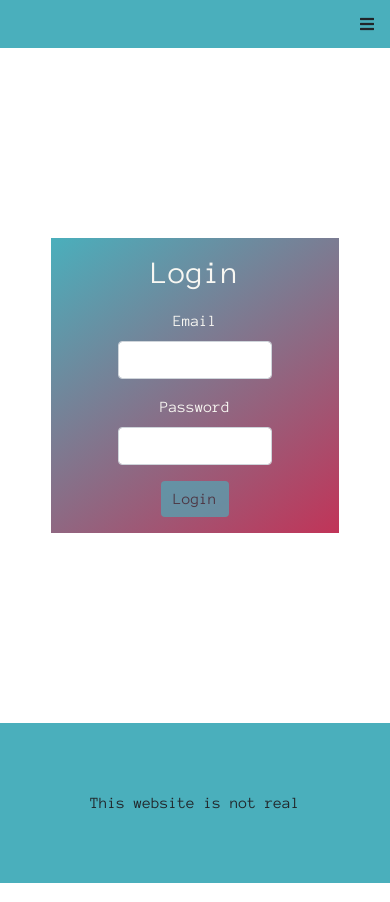
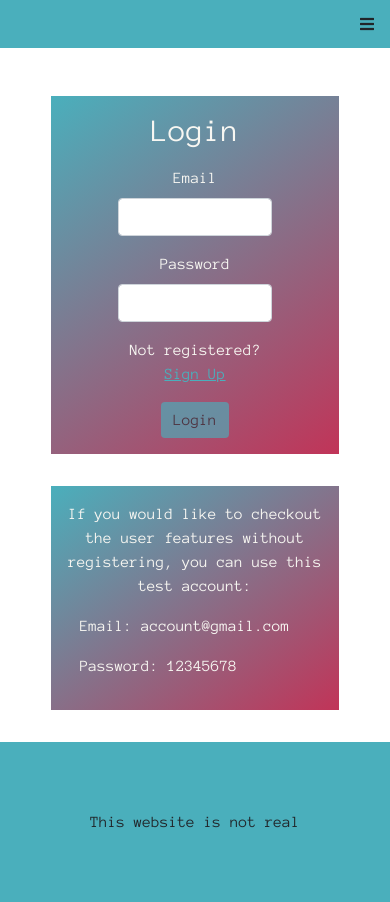
Before and after one commit to fishj123/Video-Store, a React (Create React App) app: page /login in a window 390 px wide. Built offline with nearby package versions, Linux system fonts and the light colour scheme.

Commit message:
Add fake user details to login for trial purposes and combine register/login in navigation

```diff
--- a/src/components/login.jsx
+++ b/src/components/login.jsx
@@ -3,6 +3,7 @@ import Joi from "joi-browser";
 import auth from "../services/authService";
 import Form from "./common/form";
 import { toast } from "react-toastify";
+import { Link } from 'react-router-dom';
 
 class Login extends Form {
   state = {
@@ -46,8 +47,17 @@ class Login extends Form {
           <form className="mt-3 input" onSubmit={this.handleSubmit}>
             {this.renderInput("username", "Email", "email")}
             {this.renderInput("password", "Password", "password")}
+            <p>Not registered? <Link to="/register" id="sign-up-link">Sign Up</Link></p>
             {this.renderButton("Login")}
           </form>
+        </div>
+
+        <div className="user-form">
+          <p>If you would like to checkout the user features without registering, you can use this test account:</p>
+          <div className="test-account">
+            <p>Email: account@gmail.com</p>
+            <p>Password: 12345678</p>
+          </div>
         </div>
       </div>
     );
--- a/src/components/navbar.jsx
+++ b/src/components/navbar.jsx
@@ -39,15 +39,8 @@ toggleNav = () => {
             </li>
             <li >
               {!user && (
-              <NavLink className="my-nav-link" to="/register" onClick={this.toggleNav}>
-                  Register
-                </NavLink>
-              )}
-            </li>
-            <li >
-              {!user && (
               <NavLink className="my-nav-link" to="/login" onClick={this.toggleNav}>
-                  Login
+                  Login/Register
                 </NavLink>
               )}
             </li>
--- a/src/components/register.jsx
+++ b/src/components/register.jsx
@@ -4,6 +4,7 @@ import Joi from "joi-browser";
 import auth from "../services/authService";
 import * as userService from "../services/userService";
 import { toast } from "react-toastify";
+import { Link } from 'react-router-dom';
 
 class Register extends Form {
   state = {
@@ -55,6 +56,7 @@ class Register extends Form {
             {this.renderInput("name", "Name")}
             {this.renderInput("username", "Email", "email")}
             {this.renderInput("password", "Password", "password")}
+            <p>Already registered? <Link to="/login" id="sign-up-link">Login</Link></p>
             {this.renderButton("Register")}
           </form>
         </div>
--- a/src/index.css
+++ b/src/index.css
@@ -17,8 +17,12 @@ h3 {
   font-size: 3rem;
 }
 
-a, a:hover, a:active, a:visited, a:focus {
-    text-decoration:none;
+a,
+a:hover,
+a:active,
+a:visited,
+a:focus {
+  text-decoration: none;
   color: inherit;
 }
 
@@ -117,7 +121,6 @@ code {
     margin-top: 2rem;
     display: none;
   }
-
 }
 
 /* homepage styles */
@@ -130,7 +133,6 @@ code {
   color: var(--light-color);
   height: 50vh;
   background: rgb(193, 52, 88);
-
 }
 
 .hero-img-container {
@@ -241,7 +243,6 @@ code {
   }
 }
 
-
 .img-container {
   height: 20rem;
   width: 15rem;
@@ -274,7 +275,6 @@ code {
 .list-group-item.my-active {
   background-color: var(--primary-color);
 }
-
 
 #sort {
   width: 50%;
@@ -321,7 +321,6 @@ code {
     margin: auto;
     margin-bottom: 2rem;
   }
-
 }
 
 @media only screen and (max-width: 801px) {
@@ -329,7 +328,6 @@ code {
     height: 12rem;
     width: 8rem;
   }
-
 }
 
 .movie-page-img-container img {
@@ -350,8 +348,10 @@ code {
 
 .user-form-container {
   display: flex;
+  flex-direction: column;
   align-items: center;
-  height: 80vh;
+  min-height: 80vh;
+  padding: 3rem;
 }
 
 .user-form {
@@ -359,6 +359,7 @@ code {
   padding: 2rem;
   /* color: white; */
   margin: auto;
+  margin-bottom: 2rem;
   background: rgb(193, 52, 88);
   background: linear-gradient(
     324deg,
@@ -368,15 +369,35 @@ code {
   color: var(--light-color);
 }
 
+#sign-up-link {
+  color: var(--primary-color);
+  text-decoration: underline;
+}
+
+.test-account {
+  text-align: left;
+  width: 50%;
+  margin: auto;
+}
+
 @media only screen and (max-width: 500px) {
   h3 {
     font-size: 2rem;
   }
 
-  .user-form {
-    width: 95%
+  .test-account {
+  text-align: left;
+  width: 90%;
+  margin: auto;
 }
 
+  .user-form {
+    width: 95%;
+  }
+  .user-form-container {
+    padding: 0;
+    padding-top: 3rem;
+  }
 }
 
 @media only screen and (max-width: 1005px) {
@@ -384,8 +405,6 @@ code {
     width: 80%;
     padding: 1rem;
   }
-
-
 }
 
 .user-form .input {
@@ -405,21 +424,18 @@ code {
 
 .dash-column-left {
   border-right: 1px solid black;
-
 }
 
 @media only screen and (max-width: 1025px) {
   .dash-column-left {
     border-right: 0;
     margin-bottom: 3rem;
-
   }
 
   .movie-form-container {
     width: 90%;
   }
 }
-
 
 /* basket page styles */
 
@@ -447,7 +463,6 @@ code {
   }
 }
 
-
 /* 404 page styles */
 
 .page-not-found-container {
@@ -459,7 +474,6 @@ code {
   flex-direction: column;
 }
 
-
 /* footer styles */
 
 footer {
```
Lines whose indentation alone changed are shown as unchanged.
